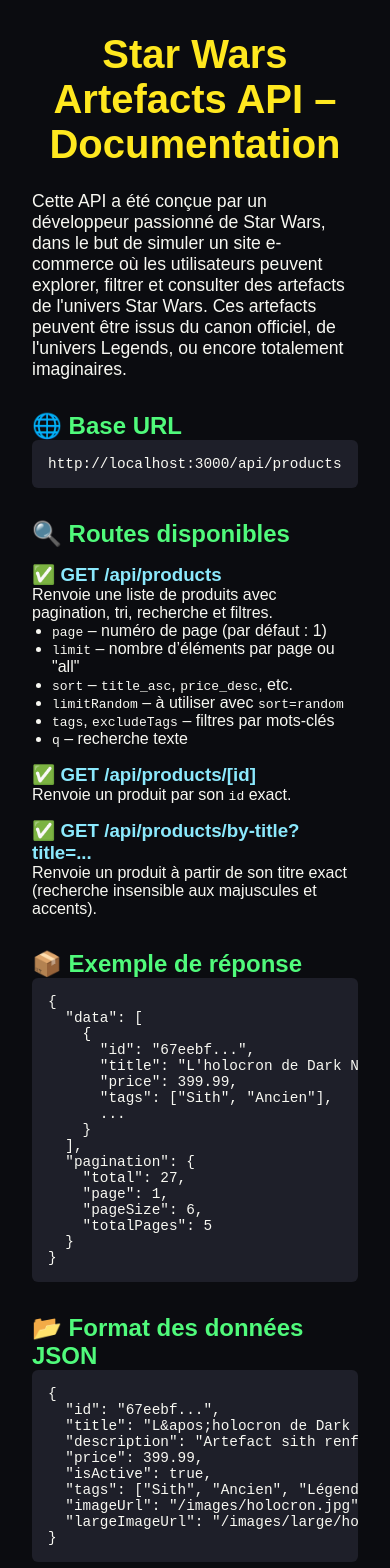
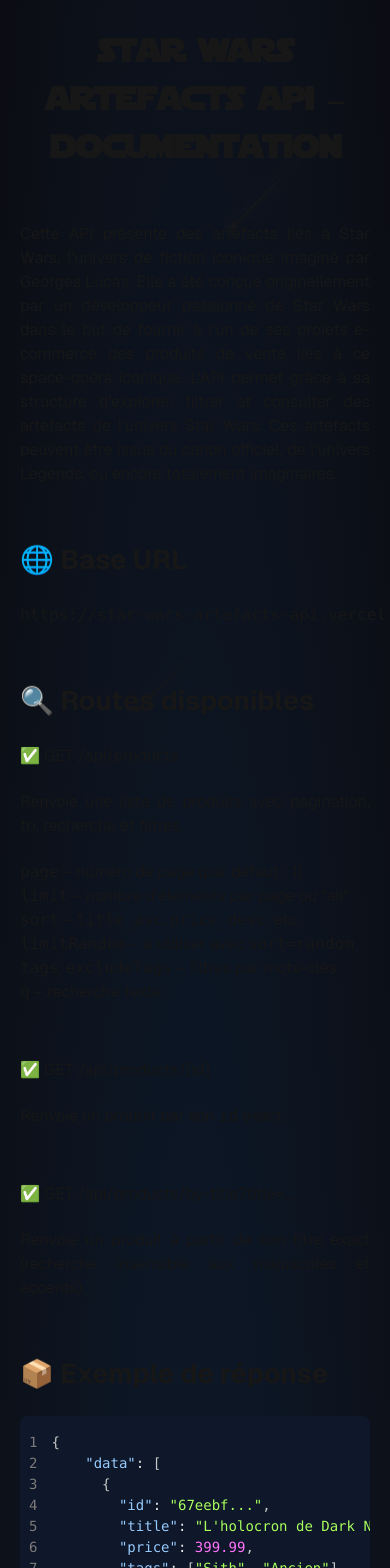
Before and after one commit to Rafikosaure/star-wars-artefacts-api, a Next.js app: page / in a window 390 px wide. Shown: the top 1568 px of the page. Built offline with nearby package versions, Linux system fonts and the light colour scheme.

Commit message:
Travail sur la page d'accueil de l'API, avec gestion des animations et des styles, toutes largeurs d'écran confondues.

```diff
--- /dev/null
+++ b/src/app/components/ui/code-block.jsx
@@ -0,0 +1,91 @@
+"use client";;
+import React from "react";
+import { Prism as SyntaxHighlighter } from "react-syntax-highlighter";
+import { atomDark } from "react-syntax-highlighter/dist/cjs/styles/prism";
+import { IconCheck, IconCopy } from "@tabler/icons-react";
+
+export const CodeBlock = ({
+  language,
+  filename,
+  code,
+  highlightLines = [],
+  tabs = []
+}) => {
+  const [copied, setCopied] = React.useState(false);
+  const [activeTab, setActiveTab] = React.useState(0);
+
+  const tabsExist = tabs.length > 0;
+
+  const copyToClipboard = async () => {
+    const textToCopy = tabsExist ? tabs[activeTab].code : code;
+    if (textToCopy) {
+      await navigator.clipboard.writeText(textToCopy);
+      setCopied(true);
+      setTimeout(() => setCopied(false), 2000);
+    }
+  };
+
+  const activeCode = tabsExist ? tabs[activeTab].code : code;
+  const activeLanguage = tabsExist
+    ? tabs[activeTab].language || language
+    : language;
+  const activeHighlightLines = tabsExist
+    ? tabs[activeTab].highlightLines || []
+    : highlightLines;
+
+  return (
+    <div className="relative w-full rounded-lg bg-slate-900 p-4 font-mono text-sm">
+      <div className="flex flex-col gap-2">
+        {tabsExist && (
+          <div className="flex  overflow-x-auto">
+            {tabs.map((tab, index) => (
+              <button
+                key={index}
+                onClick={() => setActiveTab(index)}
+                className={`px-3 !py-2 text-xs transition-colors font-sans ${
+                  activeTab === index
+                    ? "text-white"
+                    : "text-zinc-400 hover:text-zinc-200"
+                }`}>
+                {tab.name}
+              </button>
+            ))}
+          </div>
+        )}
+        {!tabsExist && filename && (
+          <div className="flex justify-between items-center py-2">
+            <div className="text-xs text-zinc-400">{filename}</div>
+            <button
+              onClick={copyToClipboard}
+              className="flex items-center gap-1 text-xs text-zinc-400 hover:text-zinc-200 transition-colors font-sans">
+              {copied ? <IconCheck size={14} /> : <IconCopy size={14} />}
+            </button>
+          </div>
+        )}
+      </div>
+      <SyntaxHighlighter
+        language={activeLanguage}
+        style={atomDark}
+        customStyle={{
+          margin: 0,
+          padding: 0,
+          background: "transparent",
+          fontSize: "0.875rem", // text-sm equivalent
+        }}
+        wrapLines={true}
+        showLineNumbers={true}
+        lineProps={(lineNumber) => ({
+          style: {
+            backgroundColor: activeHighlightLines.includes(lineNumber)
+              ? "rgba(255,255,255,0.1)"
+              : "transparent",
+            display: "block",
+            width: "100%",
+          },
+        })}
+        PreTag="div">
+        {String(activeCode)}
+      </SyntaxHighlighter>
+    </div>
+  );
+};
--- a/src/app/globals.css
+++ b/src/app/globals.css
@@ -1,3 +1,12 @@
+@import "tailwindcss";
+@font-face {
+  font-family: 'Starjedi';
+  src: url('../../public/fonts/Starjedi.ttf') format('truetype');
+  font-weight: normal;
+  font-style: normal;
+}
+
+
 :root {
   --background: #ffffff;
   --foreground: #171717;
--- a/src/app/page.js
+++ b/src/app/page.js
@@ -1,16 +1,104 @@
 // src/app/page.js
 import styles from "./page.module.css";
+import "./stars-rain-animation.scss"
+import { CodeBlock } from "./components/ui/code-block";
+
+
 
 export default function Home() {
 
-  const apiPresentation = "Cette API a été conçue par un développeur passionné de Star Wars, dans le but de simuler un site e-commerce où les utilisateurs peuvent explorer, filtrer et consulter des artefacts de l'univers Star Wars. Ces artefacts peuvent être issus du canon officiel, de l'univers Legends, ou encore totalement imaginaires."
+  const apiPresentation = "Cette API présente des artefacts liés à Star Wars, l'univers de fiction iconique imaginé par Georges Lucas. Elle a été conçue originellement par un développeur passionné de Star Wars dans le but de fournir à l'un de ses projets e-commerce des produits de vente liés à ce space-opéra iconique. L'API permet grâce à sa structure d'explorer, filtrer et consulter des artefacts de l'univers Star Wars. Ces artefacts peuvent être issus du canon officiel, de l'univers Legends, ou encore totalement imaginaires."
 
   const contributorPresentation01 = "Je suis Rafik Ben Sadi, développeur fullstack et fan d'univers de fantasy. Cette API disponible à tous est à l'origine prévue pour l'un de mes projets personnels, un Wiki sur Star Wars intégrant une boutique en ligne où l'on peut faire ses emplettes avec... des artefacts issus de Star Wars !"
 
   const contributorPresentation02 = "Ces artefacts sont parfois imaginés ou inspirés de l'univers Canon, Legends, ou bien sont totalement inventés. On en trouve de tous les genres : les sabres laser blanc d'Ahsoka Tano, des ouvrages précieux tel le journal des Whills ou les livres sacrés des anciens Jedi... ou même un gigantesque fragment de l’Étoile de la Mort, pêché directement dans les profondeurs de Kef Bir !"
 
+  const JSONResponse =
+  `{
+    "data": [
+      {
+        "id": "67eebf...",
+        "title": "L'holocron de Dark Nihilus",
+        "price": 399.99,
+        "tags": ["Sith", "Ancien"],
+        ...
+      }
+    ],
+    "pagination": {
+      "total": 27,
+      "page": 1,
+      "pageSize": 6,
+      "totalPages": 5
+    }
+  }`
+
+  const JSONObjectExample =
+  `{
+    "id": "67eebf...",
+    "title": "L&apos;holocron de Dark Nihilus",
+    "description": "Artefact sith renfermant les connaissances du Seigneur Nihilus.",
+    "price": 399.99,
+    "isActive": true,
+    "tags": ["Sith", "Ancien", "Légends"],
+    "imageUrl": "/images/holocron.jpg",
+    "largeImageUrl": "/images/large/holocron.jpg"
+  }`
+
+
   return (
     <div className={styles.page}>
+      <div className="stars">
+        <div className="star"></div>
+        <div className="star"></div>
+        <div className="star"></div>
+        <div className="star"></div>
+        <div className="star"></div>
+        <div className="star"></div>
+        <div className="star"></div>
+        <div className="star"></div>
+        <div className="star"></div>
+        <div className="star"></div>
+        <div className="star"></div>
+        <div className="star"></div>
+        <div className="star"></div>
+        <div className="star"></div>
+        <div className="star"></div>
+        <div className="star"></div>
+        <div className="star"></div>
+        <div className="star"></div>
+        <div className="star"></div>
+        <div className="star"></div>
+        <div className="star"></div>
+        <div className="star"></div>
+        <div className="star"></div>
+        <div className="star"></div>
+        <div className="star"></div>
+        <div className="star"></div>
+        <div className="star"></div>
+        <div className="star"></div>
+        <div className="star"></div>
+        <div className="star"></div>
+        <div className="star"></div>
+        <div className="star"></div>
+        <div className="star"></div>
+        <div className="star"></div>
+        <div className="star"></div>
+        <div className="star"></div>
+        <div className="star"></div>
+        <div className="star"></div>
+        <div className="star"></div>
+        <div className="star"></div>
+        <div className="star"></div>
+        <div className="star"></div>
+        <div className="star"></div>
+        <div className="star"></div>
+        <div className="star"></div>
+        <div className="star"></div>
+        <div className="star"></div>
+        <div className="star"></div>
+        <div className="star"></div>
+        <div className="star"></div>
+      </div>
       <main className={styles.main}>
         <h1 className={styles.heading}>
           Star Wars Artefacts API – Documentation
@@ -21,11 +109,11 @@
         </p>
 
         <h2 className={styles.subheading}>🌐 Base URL</h2>
-        <pre className={styles.code}><code>http://localhost:3000/api/products</code></pre>
+        <pre className={styles.code}><code>https://star-wars-artefacts-api.vercel.app/api/products</code></pre>
 
         <h2 className={styles.subheading}>🔍 Routes disponibles</h2>
-        <h3 className={styles.route}>✅ GET /api/products</h3>
-        <p>Renvoie une liste de produits avec pagination, tri, recherche et filtres.</p>
+        <h3 className={styles.firstroute}>✅ GET /api/products</h3>
+        <p className={styles.quote}>Renvoie une liste de produits avec pagination, tri, recherche et filtres.</p>
         <ul className={styles.unorderedlist}>
           <li><code>page</code> – numéro de page (par défaut : 1)</li>
           <li><code>limit</code> – nombre d’éléments par page ou &quot;all&quot;</li>
@@ -36,42 +124,31 @@
         </ul>
 
         <h3 className={styles.route}>✅ GET /api/products/[id]</h3>
-        <p>Renvoie un produit par son <code>id</code> exact.</p>
+        <p className={styles.quote}>Renvoie un produit par son <code>id</code> exact.</p>
 
         <h3 className={styles.route}>✅ GET /api/products/by-title?title=...</h3>
-        <p>Renvoie un produit à partir de son titre exact (recherche insensible aux majuscules et accents).</p>
+        <p className={styles.quote}>Renvoie un produit à partir de son titre exact (recherche insensible aux majuscules et accents).</p>
 
         <h2 className={styles.subheading}>📦 Exemple de réponse</h2>
-        <pre className={styles.code}><code>{`{
-  "data": [
-    {
-      "id": "67eebf...",
-      "title": "L'holocron de Dark Nihilus",
-      "price": 399.99,
-      "tags": ["Sith", "Ancien"],
-      ...
-    }
-  ],
-  "pagination": {
-    "total": 27,
-    "page": 1,
-    "pageSize": 6,
-    "totalPages": 5
-  }
-}`}</code></pre>
-
+        <div className={styles.codeblockcontainer}>
+          <CodeBlock
+            language="json"
+            filename=""
+            tabs={[
+              { name: "", code: JSONResponse, language: "json" }
+            ]}
+          />
+        </div>
         <h2 className={styles.subheading}>📂 Format des données JSON</h2>
-        <pre className={styles.code}><code>{`{
-  "id": "67eebf...",
-  "title": "L&apos;holocron de Dark Nihilus",
-  "description": "Artefact sith renfermant les connaissances du Seigneur Nihilus.",
-  "price": 399.99,
-  "isActive": true,
-  "tags": ["Sith", "Ancien", "Légends"],
-  "imageUrl": "/images/holocron.jpg",
-  "largeImageUrl": "/images/large/holocron.jpg"
-}`}</code></pre>
-
+        <div className={styles.codeblockcontainer}>
+          <CodeBlock
+            language="json"
+            filename=""
+            tabs={[
+              { name: "", code: JSONObjectExample, language: "json" }
+            ]}
+          />
+        </div>
         <h2 className={styles.subheading}>🚀 Contributeur</h2>
         <p className={styles.paragraph}>
           {contributorPresentation01}
--- a/src/app/page.module.css
+++ b/src/app/page.module.css
@@ -1,59 +1,89 @@
+.page {
+  --gray-rgb: 0, 0, 0;
+  --gray-alpha-200: rgba(var(--gray-rgb), 0.08);
+  --gray-alpha-100: rgba(var(--gray-rgb), 0.05);
 
-.page {
-  background-color: #0b0c10;
-  color: #f8f8f2;
-  font-family: Arial, sans-serif;
-  min-height: 100vh;
-  padding: 2rem;
-}
+  --button-primary-hover: #383838;
+  --button-secondary-hover: #f2f2f2;
 
-.main {
-  max-width: 800px;
-  margin: 0 auto;
+  display: flex;
+  flex-direction: column;
+  width: 90%;
+  margin-left: auto;
+  margin-right: auto;
+  align-items: center;
+  justify-content: center;
+  min-height: 100svh;
+  gap: 64px;
+  font-family: var(--font-geist-sans);
 }
 
 .heading {
+  margin-top: 1.5rem;
+  margin-bottom: 2rem;
+  font-weight: bold;
   text-align: center;
-  font-size: 2.5rem;
-  color: #ffe81f;
+  font-size: 2rem;
+  font-family: Starjedi;
+  text-transform: lowercase;
+}
+
+.paragraph, .quote {
+  width: 50%;
+  min-width: 350px;
+  text-align: justify;
+  margin-left: auto;
+  margin-right: auto;
 }
 
 .subheading {
-  color: #50fa7b;
+  margin-top: 2rem;
+  font-size: 1.7rem;
+  font-weight: bold;
+  width: 50%;
+}
+
+.route {
   margin-top: 2rem;
 }
 
-.route {
-  margin-top: 1rem;
-  color: #8be9fd;
-}
-
-.paragraph {
-  font-size: 1.1rem;
-  margin-top: 1.5rem;
-}
-
-.unorderedlist {
-  margin-left: 20px;
-}
-
-.code {
-  background: #1e1f29;
-  padding: 1rem;
-  border-radius: 6px;
-  overflow-x: auto;
-  font-size: 0.9rem;
-  color: #f8f8f2;
+.route, .code, .unorderedlist, .firstroute, .codeblockcontainer, .subheading {
+  width: 50%;
+  min-width: 350px;
+  text-align: justify;
 }
 
 .footer {
   text-align: center;
   margin-top: 3rem;
+  margin-bottom: 2rem;
   font-style: italic;
   color: #aaa;
 }
 
 .footerLink {
-  color: #ff5555;
   text-decoration: none;
+  color: blue;
 }
+
+@media (prefers-color-scheme: dark) {
+  .page {
+    --gray-rgb: 255, 255, 255;
+    --gray-alpha-200: rgba(var(--gray-rgb), 0.145);
+    --gray-alpha-100: rgba(var(--gray-rgb), 0.06);
+
+    --button-primary-hover: #ccc;
+    --button-secondary-hover: #1a1a1a;
+  }
+}
+
+.main {
+  display: flex;
+  flex-direction: column;
+  gap: 22px;
+  width: 100%;
+  justify-content: center;
+  align-items: center;
+  margin-right: auto;
+  margin-left: auto;
+}
--- /dev/null
+++ b/src/app/stars-rain-animation.scss
@@ -0,0 +1,119 @@
+@mixin sp-layout {
+  @media screen and (max-width: 750px) {
+    @content;
+  }
+}
+
+body {
+  display: flex;
+  justify-content: center;
+  align-items: center;
+  min-height: 100vh;
+  background: radial-gradient(ellipse at bottom, #0d1d31 0%, #0c0d13 100%);
+  overflow: hidden;
+}
+
+@function random_range($min, $max) {
+  $rand: random();
+  $random_range: $min + floor($rand * (($max - $min) + 1));
+  @return $random_range;
+}
+
+.stars {
+  position: fixed;
+  z-index: -1;
+  top: 0;
+  left: 300px;
+  width: 100%;
+  height: 120%;
+  transform: rotate(-45deg);
+}
+
+.star {
+  $star-count: 50;
+  --star-color: var(--primary-color);
+  --star-tail-length: 6em;
+  --star-tail-height: 2px;
+  --star-width: calc(var(--star-tail-length) / 6);
+  --fall-duration: 9s;
+  --tail-fade-duration: var(--fall-duration);
+
+  position: absolute;
+  top: var(--top-offset);
+  left: 0;
+  width: var(--star-tail-length);
+  height: var(--star-tail-height);
+  color: var(--star-color);
+  background: linear-gradient(45deg, currentColor, transparent);
+  border-radius: 50%;
+  filter: drop-shadow(0 0 6px currentColor);
+  transform: translate3d(104em, 0, 0);
+  animation: fall var(--fall-duration) var(--fall-delay) linear infinite,
+    tail-fade var(--tail-fade-duration) var(--fall-delay) ease-out infinite;
+
+  @include sp-layout {
+    // For mobile performance, tail-fade animation will be removed QAQ
+    animation: fall var(--fall-duration) var(--fall-delay) linear infinite;
+  }
+
+  @for $i from 1 through $star-count {
+    &:nth-child(#{$i}) {
+      --star-tail-length: #{random_range(500em, 750em) / 100};
+      --top-offset: #{random_range(0vh, 10000vh) / 100};
+      --fall-duration: #{random_range(6000, 12000s) / 1000};
+      --fall-delay: #{random_range(0, 10000s) / 1000};
+    }
+  }
+
+  &::before,
+  &::after {
+    position: absolute;
+    content: "";
+    top: 0;
+    left: calc(var(--star-width) / -2);
+    width: var(--star-width);
+    height: 100%;
+    background: linear-gradient(45deg, transparent, currentColor, transparent);
+    border-radius: inherit;
+    animation: blink 2s linear infinite;
+  }
+
+  &::before {
+    transform: rotate(45deg);
+  }
+
+  &::after {
+    transform: rotate(-45deg);
+  }
+}
+
+@keyframes fall {
+  to {
+    transform: translate3d(-30em, 0, 0);
+  }
+}
+
+@keyframes tail-fade {
+  0%,
+  50% {
+    width: var(--star-tail-length);
+    opacity: 1;
+  }
+
+  70%,
+  80% {
+    width: 0;
+    opacity: 0.4;
+  }
+
+  100% {
+    width: 0;
+    opacity: 0;
+  }
+}
+
+@keyframes blink {
+  50% {
+    opacity: 0.6;
+  }
+}
--- /dev/null
+++ b/src/lib/utils.js
@@ -0,0 +1,6 @@
+import { clsx } from "clsx";
+import { twMerge } from "tailwind-merge";
+
+export function cn(...inputs) {
+  return twMerge(clsx(inputs));
+}
```
Also changed, not shown: package.json (+13 -3 lines), postcss.config.mjs (added, +7 -0 lines), public/fonts/Starjedi.ttf (added), 1 other file (tests, documents, lock files or other folders).
